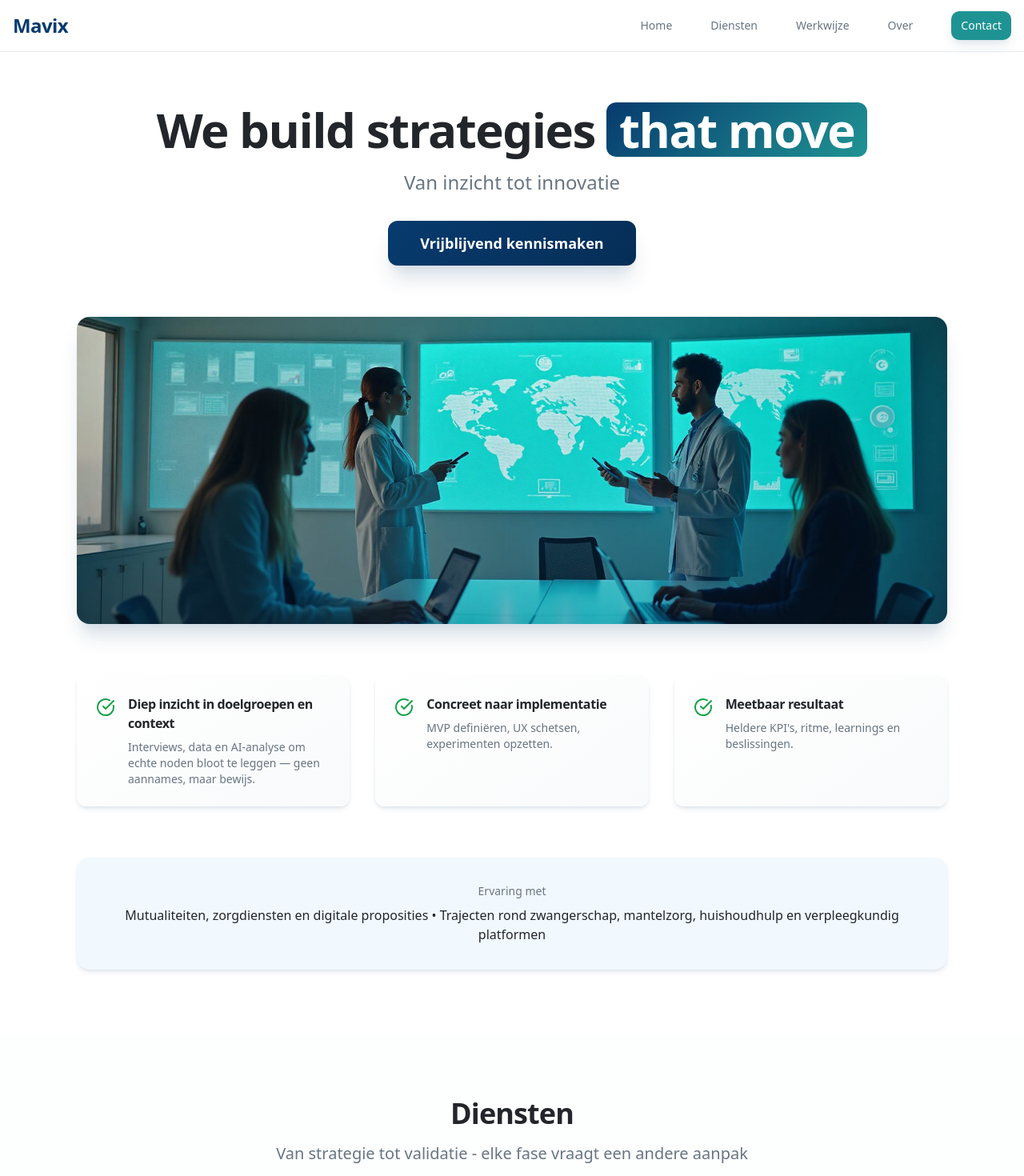
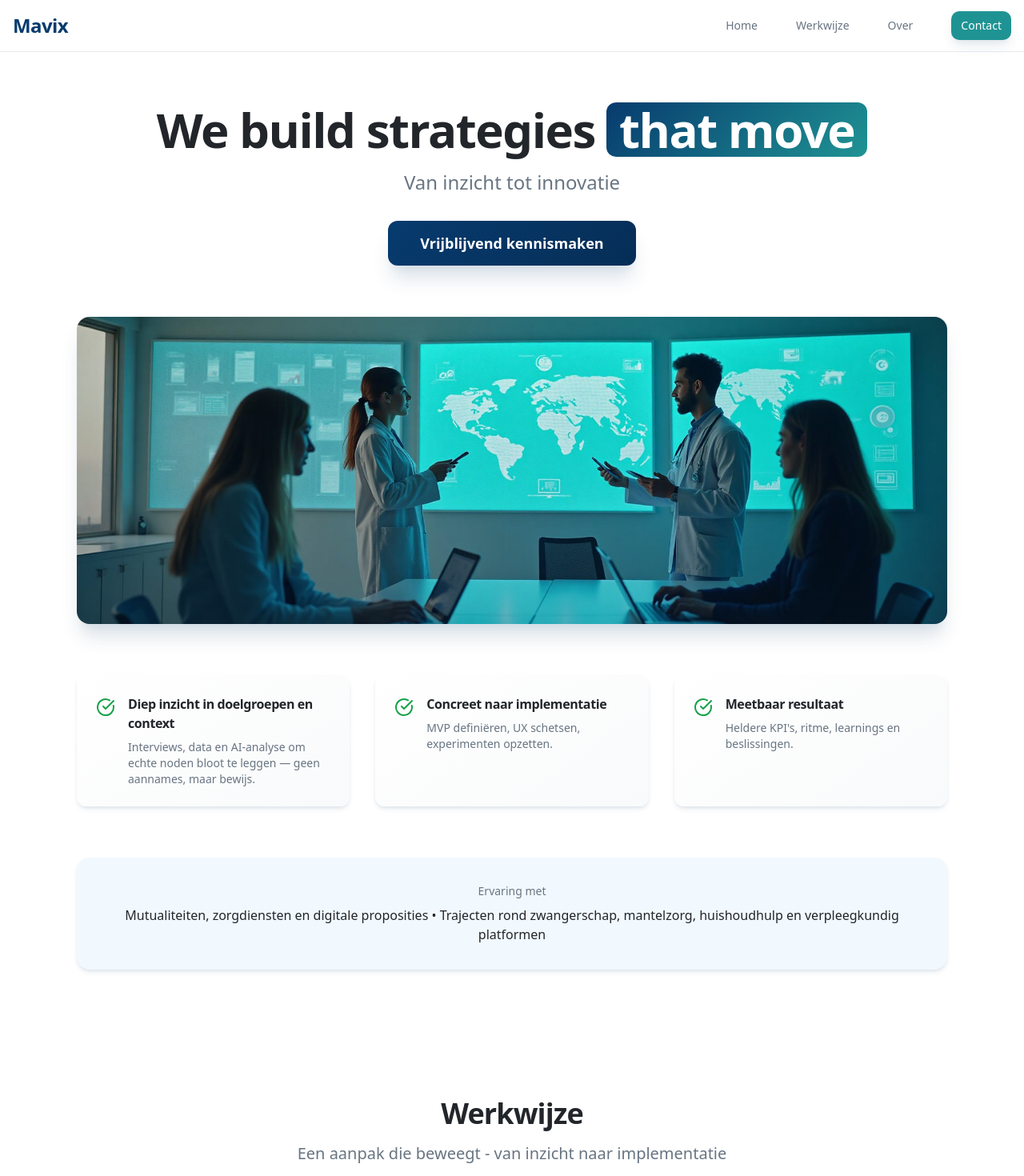
Before and after one commit to crazyheinz/mavix, a React (Vite) app: page / in a window 1280 px wide. Shown: the top 1470 px of the page at 80% size. Built offline with nearby package versions, Linux system fonts and the light colour scheme; the HTML template or start-up script is replaced by a standard one.

Commit message:
Refactor: Remove Diensten section

```diff
--- a/src/components/Navigation.tsx
+++ b/src/components/Navigation.tsx
@@ -24,12 +24,6 @@ const Navigation = () => {
               className="text-sm font-medium text-muted-foreground hover:text-primary transition-smooth"
             >
               Home
-            </button>
-            <button
-              onClick={() => scrollToSection('diensten')}
-              className="text-sm font-medium text-muted-foreground hover:text-primary transition-smooth"
-            >
-              Diensten
             </button>
             <button
               onClick={() => scrollToSection('werkwijze')}
--- a/src/pages/Index.tsx
+++ b/src/pages/Index.tsx
@@ -1,6 +1,5 @@
 import Navigation from "@/components/Navigation";
 import Hero from "@/components/Hero";
-import Services from "@/components/Services";
 import Methodology from "@/components/Methodology";
 import About from "@/components/About";
 import Contact from "@/components/Contact";
@@ -12,7 +11,6 @@ const Index = () => {
       <Navigation />
       <main>
         <Hero />
-        <Services />
         <Methodology />
         <About />
         <Contact />
```
